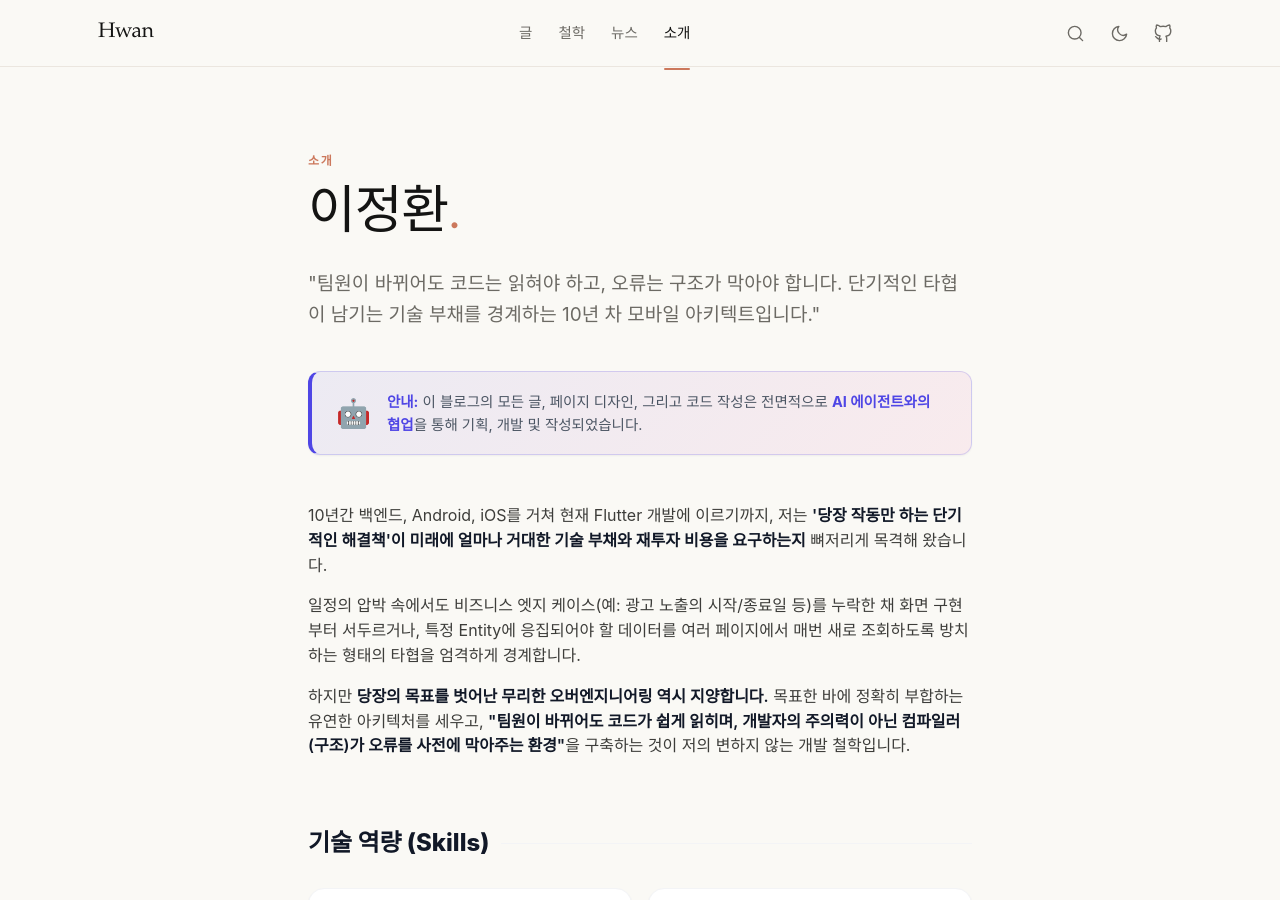
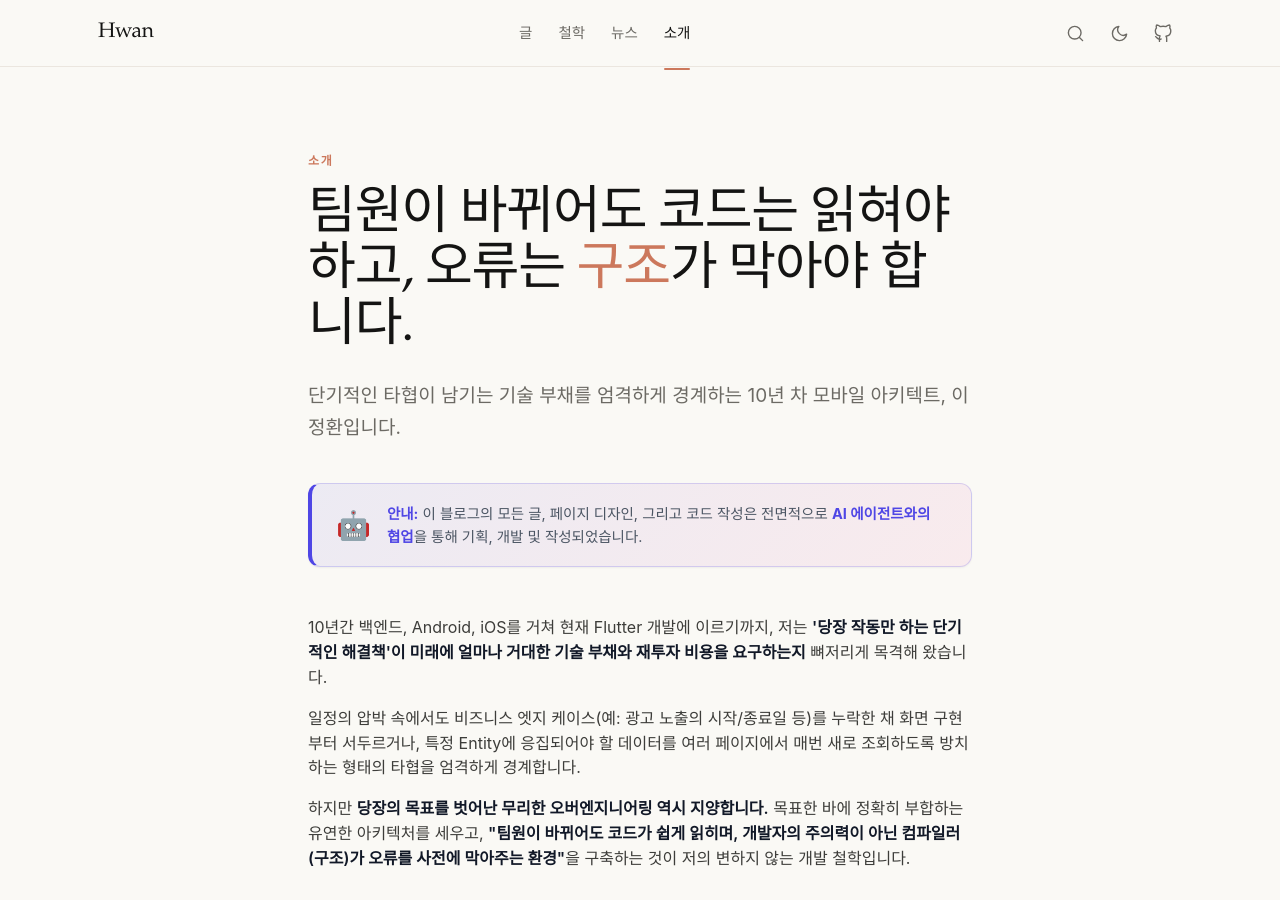
Before and after one commit to Hwan3434/Hwan3434.github.io, a Jekyll site: the page built from about.md, in a window 1280 px wide and 900 px high. Built offline with Jekyll 4.4.1, drawn with Linux system fonts in a browser that asks for light colours; some web fonts are replaced.

Commit message:
Update heading to use philosophy as main title

```diff
--- a/about.md
+++ b/about.md
@@ -1,8 +1,8 @@
 ---
 layout: page
 title: 소개
-heading: "이정환<span style='color: var(--primary);'>.</span>"
-lede: "\"팀원이 바뀌어도 코드는 읽혀야 하고, 오류는 구조가 막아야 합니다. 단기적인 타협이 남기는 기술 부채를 경계하는 10년 차 모바일 아키텍트입니다.\""
+heading: "팀원이 바뀌어도 코드는 읽혀야 하고, 오류는 <span style='color: var(--primary);'>구조</span>가 막아야 합니다."
+lede: "단기적인 타협이 남기는 기술 부채를 엄격하게 경계하는 10년 차 모바일 아키텍트, 이정환입니다."
 permalink: /about/
 ---
 
```
